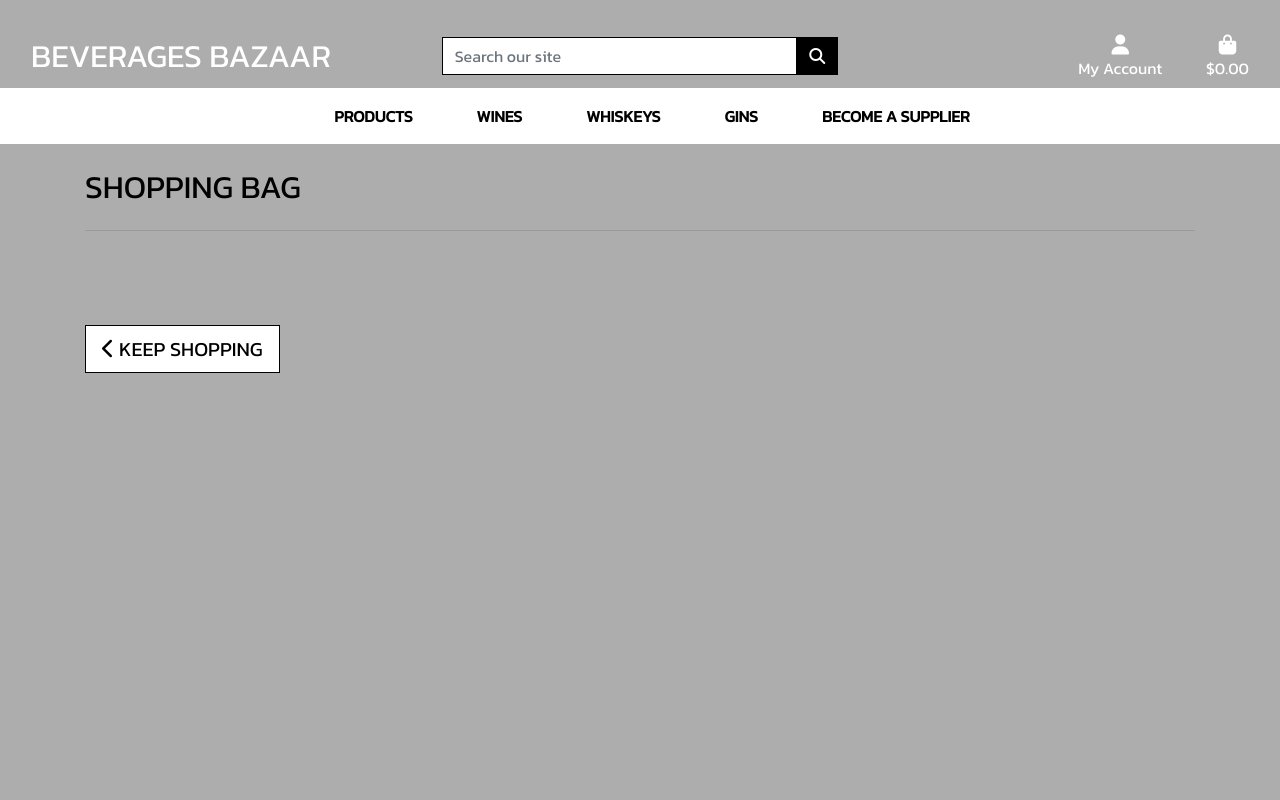
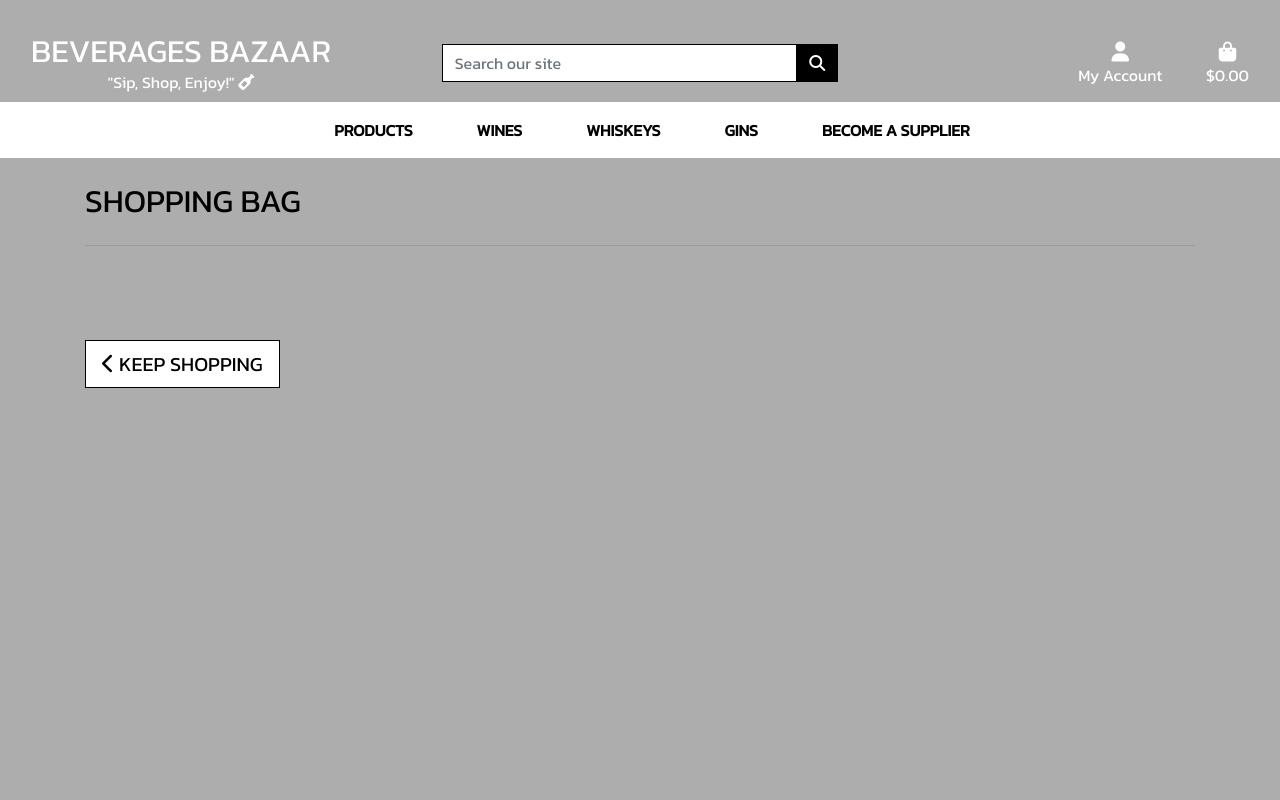
Before and after one commit to Afjunior18/beverage_bazaar, a Django app: page /bag/ in a window 1280 px wide. Run offline with Django 3.2, Linux system fonts and the light colour scheme; parts of the project's set-up code (start-up, migrations or seed data) failed here and were passed over; some libraries are stand-ins or nearby versions.

Commit message:
Style logo and add slogan + icon

```diff
--- a/templates/base.html
+++ b/templates/base.html
@@ -44,6 +44,7 @@
           <div class="col-12 col-lg-4 my-auto py-1 py-lg-0 text-center text-lg-left">
               <a href="{% url 'home' %}" class="nav-link main-logo-link">
                   <h2 class="logo-font text-white my-0">Beverages Bazaar</h2>
+                  <p class="text-white my-0 text-center">"Sip, Shop, Enjoy!" <i class="fa-solid fa-wine-bottle"></i></p>
               </a>
           </div>
           <div class="col-12 col-lg-4 my-auto py-1 py-lg-0">
```
